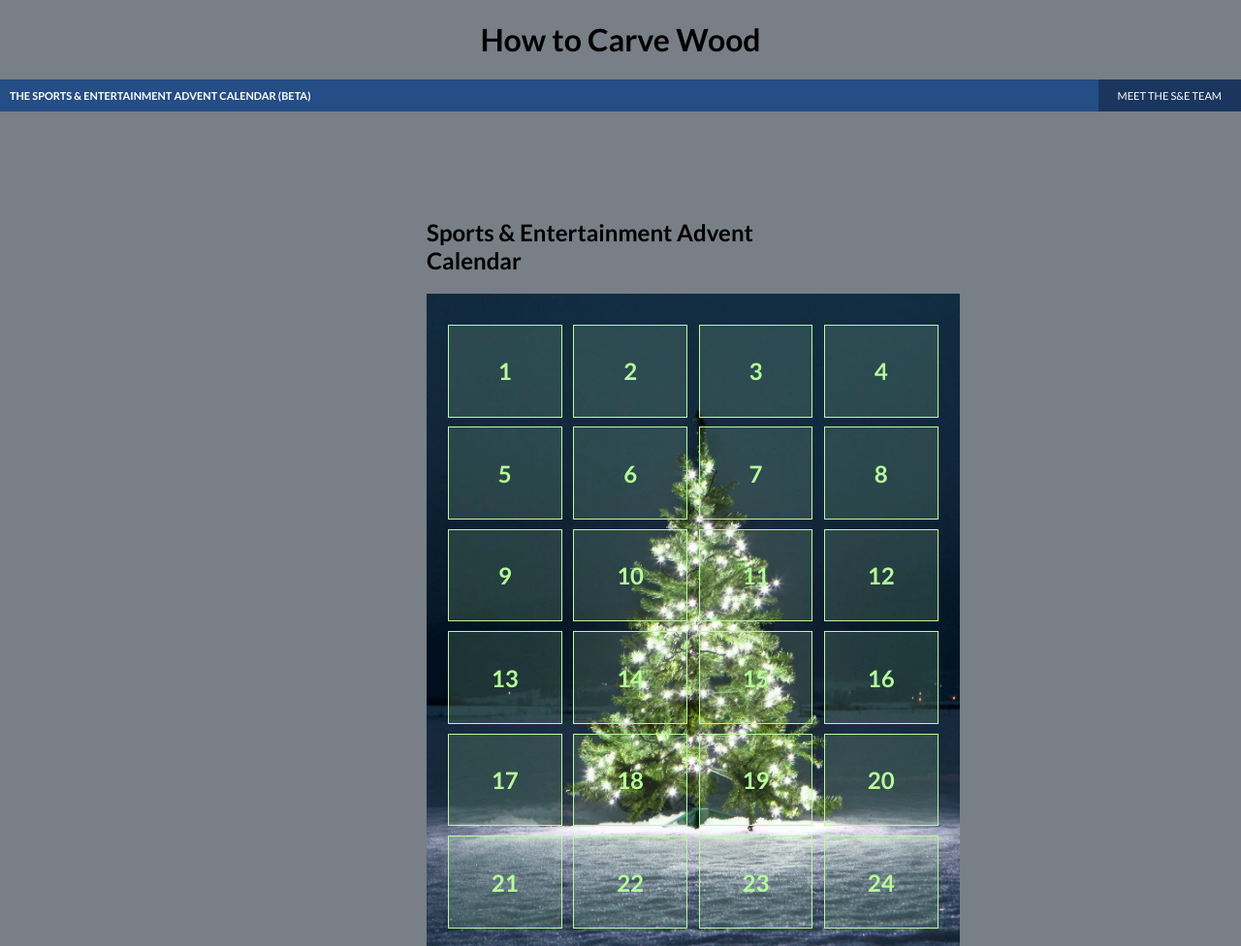
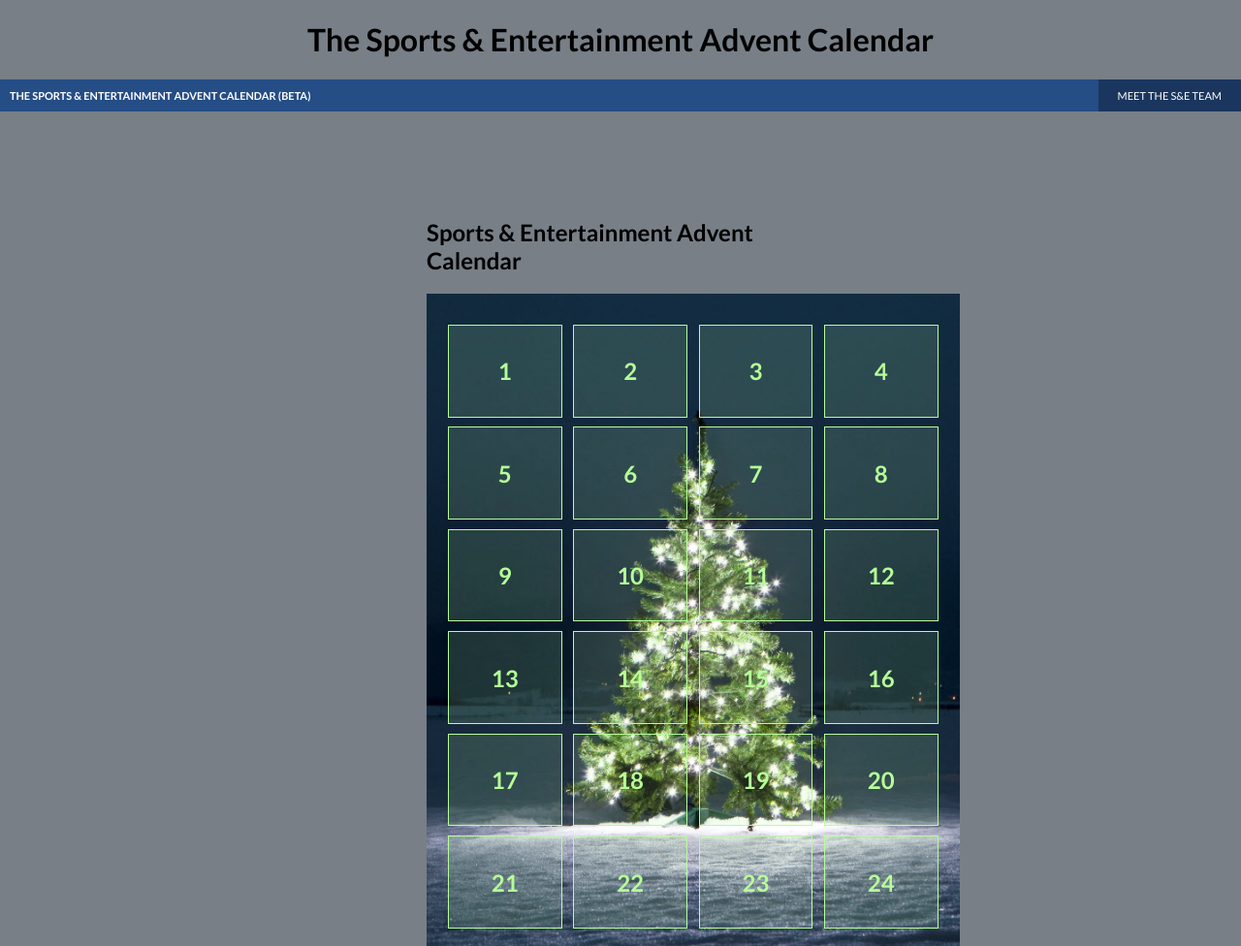
Before and after one commit to I305087/christmas, a plain HTML site: page index.html in a window 1280 px wide. Shown: the whole page at 97% size. Drawn offline with Linux system fonts and the light colour scheme.

Commit message:
Update index.html

```diff
--- a/index.html
+++ b/index.html
@@ -13,12 +13,12 @@
       <link rel="stylesheet" href="style.css" media="all">
 
     </head>
-  <TITLE>How to Carve Wood</TITLE>
+  <TITLE>The Sports & Entertainment Advent Calendar</TITLE>
  <STYLE type="text/css">
   H1.wood {text-align: center}
  </STYLE>
     <body>
-  <H1 class="wood"> How to Carve Wood </H1>
+  <H1 class="wood"> The Sports & Entertainment Advent Calendar </H1>
 
       <header class="demo-header cf">
         <h1>The Sports & Entertainment Advent calendar (Beta) </h1>
```
